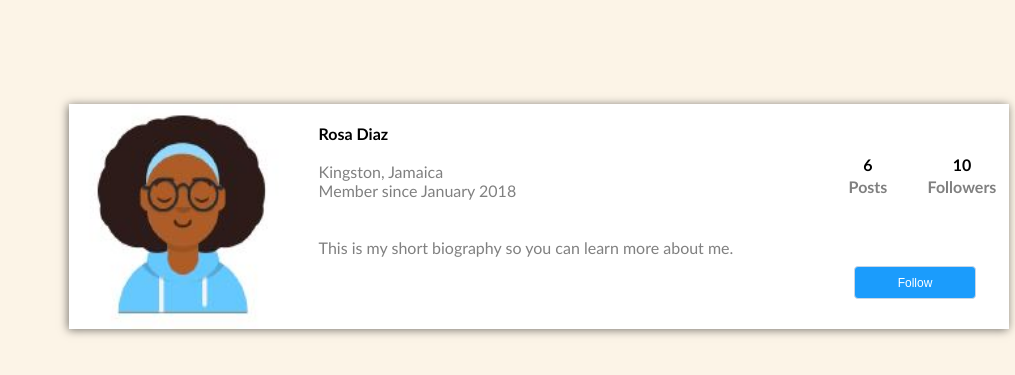
After one commit to VyrusBYF/info3180-project2, a Flask app: template app/templates/profile_test.html in a window 1320 px wide. The commit adds this page. Shown: the top 375 px of the page, without its empty margins (305-1320 px from the left). Run offline with Flask 2, Linux system fonts and the light colour scheme; the template is opened without the code that fills it, so the values that code supplies are empty; some libraries are stand-ins or nearby versions.

Commit message:
Finished profile page and homepage

```diff
--- a/app/forms.py
+++ b/app/forms.py
@@ -11,7 +11,7 @@
 from flask_wtf import FlaskForm
 from flask_wtf.file import FileRequired, FileAllowed
 from wtforms import StringField, SelectField, PasswordField, TextAreaField, FileField, IntegerField
-from wtforms.validators import InputRequired, DataRequired
+from wtforms.validators import InputRequired, DataRequired, Length
 
 class PostForm(FlaskForm):
 	caption = TextAreaField('Caption')
@@ -24,7 +24,7 @@ class RegistrationForm(FlaskForm):
 	lastname = StringField('Lastname', validators=[InputRequired()])
 	email = StringField('Email', validators=[InputRequired()])
 	location = StringField('Location', validators=[InputRequired()])
-	biography = TextAreaField('Biography')
+	biography = TextAreaField('Biography', validators=[Length(max=200, min=2)])
 	photo = FileField('Photo', validators=[FileRequired(), FileAllowed(['jpg', 'jpeg', 'png'])])
 
 
--- a/app/models.py
+++ b/app/models.py
@@ -25,7 +25,7 @@ class Users(db.Model):
     last_name = db.Column(db.String(80))
     email = db.Column(db.String(80))
     location = db.Column(db.String(80))
-    biography = db.Column(db.String(500))
+    biography = db.Column(db.String(200))
     pro_pic=db.Column(db.String(300))
     date_joined = db.Column(db.String(30))
 
@@ -63,7 +63,7 @@ class Posts (db.Model):
     id = db.Column(db.Integer, primary_key=True,unique=True)
     user_id = db.Column(db.Integer, db.ForeignKey('users.id'), nullable = False)
     photo = db.Column(db.String(300))
-    caption = db.Column(db.String(500))
+    caption = db.Column(db.String(200))
     created_on = db.Column(db.String(30))
 
 
--- a/app/static/css/app.css
+++ b/app/static/css/app.css
@@ -61,10 +61,9 @@ button:focus, button:active:focus, button.active:focus {
 .post-item{
 	display: grid;
 	background-color: white;
-	grid-template: 8% 52% 28% 10% / 50% 50%;
-	width: 50%;
-	height: 600px;
-	border: solid 0.02px black;
+	grid-template: 10% 52% 28% 10% / 50% 50%;
+	width: 450px;
+	height: 500px;
 	-webkit-box-shadow: -1px 1px 9px 0px rgba(0,0,0,0.53);
 	-moz-box-shadow: -1px 1px 9px 0px rgba(0,0,0,0.53);
 	box-shadow: -1px 1px 9px 0px rgba(0,0,0,0.53);
@@ -72,31 +71,37 @@ button:focus, button:active:focus, button.active:focus {
 
 #feed{
 	list-style: none;
+	margin-left: 25%;
 }
 .grid1{
 	/*border: solid 2px red;*/
 	grid-column: 1 / span 2;
 	display: flex;
+	text-align: center;
 	align-items: center;
 	font-size: 12px;
+	margin-top: 20px;
 }
 
 .grid2{
 	/*border: solid 2px red;*/
 	grid-column: 1 / span 2;
+	text-align: center;
+	margin-top: 20px;
 }
 
 
 .grid3{
 	/*border: solid 2px red;*/
 	grid-column: 1 / span 2;
-	margin-left: 8px;
-	margin-right: 8px;
+	margin-left: 20px;
+	margin-right: 20px;
+	margin-top: 20px;
 }
 .grid4{
 	/*border: solid 2px red;*/
 	grid-column: 1 / span 1;
-	margin-left: 8px;
+	margin-left: 12px;
 	display: flex;
 	align-items: center;
 }
@@ -113,14 +118,14 @@ button:focus, button:active:focus, button.active:focus {
 
 
 .grid1 img{
-	height: 20px;
-	width: 20px;
+	height: 30px;
+	width: 30px;
 	margin-right: 8px;
-	margin-left: 4px;
+	margin-left: 20px;
 }
 
 .grid2 img{
-	height: 300px;
+	height: 250px;
 	width: 100%;
 }
 .grid4 i{
@@ -135,8 +140,236 @@ ul{
 	list-style: none;
 }
 
-.like-button{
-	outline: none;
-	border: none;
-	background: none;
+/*-----------------------------------------------------------Profile Page------------------------------------------------------------------------*/
+
+.profile-card{
+	display: grid;
+	background-color: white;
+	grid-template: 10% auto auto / 24% 56% 10% 10%;
+	width: 940px;
+	height: 225px;
+	-webkit-box-shadow: -1px 1px 9px 0px rgba(0,0,0,0.53);
+	-moz-box-shadow: -1px 1px 9px 0px rgba(0,0,0,0.53);
+	box-shadow: -1px 1px 9px 0px rgba(0,0,0,0.53);
 }
+
+.pgrid1{
+	display: flex;
+	justify-content: center;
+	align-items: center;
+	/*border: solid 2px purple;*/
+	grid-row: 1 / span 3;
+}
+.pgrid2{
+	margin-left: 24px;
+	margin-top: 20px;
+	/*border: solid 2px purple;*/
+	grid-row: 1 / span 3 ;
+	font-family: Calibri;
+	color: #808080;
+}
+.pgrid3{
+	display: flex;
+	text-align: center;
+	align-items: center;
+	justify-content: center;
+	/*border: solid 2px purple;*/
+	grid-row: 1 / span 1;
+	font-family: Calibri;
+	font-weight: bold;
+	margin-top: 60px;
+
+
+}
+.pgrid3-2{
+	display: flex;
+	text-align: center;
+	align-items: center;
+	justify-content: center;
+	/*border: solid 2px purple;*/
+	font-family: Calibri;
+	font-weight: bold;
+	grid-row: 1 / span 1;
+	margin-top: 60px;
+}
+.pgrid3-3{
+	/*border: solid 2px purple;*/
+	grid-row: 2 / span 1;
+	grid-column: 3 / span 1;
+	text-align: center;
+	margin-top: 50px;
+	margin-bottom: -50px;
+	font-family: Calibri;
+	font-weight: bold;
+	color: #808080;
+}
+.pgrid3-4{
+	/*border: solid 2px purple;*/
+	grid-row: 2 / span 1;
+	grid-column: 4 / span 1;
+	text-align: center;
+	margin-top: 50px;
+	margin-bottom: -50px;
+	font-family: Calibri;
+	color: #808080;
+	font-weight: bold;
+}
+
+.pgrid4{
+	display: flex;
+	align-items: center;
+	justify-content: center;
+	/*border: solid 2px purple;*/
+	grid-column: 3 / span 2;
+	grid-row: 3 / span 1;
+	font-family: Calibri;
+}
+
+
+
+.pgrid1 img{
+	height: 100%;
+	width: 100%;
+}
+
+.pgrid2 span{
+	font-size: 16;
+	font-weight: bold;
+	color: black;
+}
+
+.pgrid4 button{
+	margin-top: 17px;
+	color:white;
+	background-color:#1B9CFC;
+	border-radius: 4px;
+	border: solid #c8d6e5 0.7px;
+	font-size: 12px;
+	width: 65%;
+	height: 30%;
+}
+
+#userposts{
+	margin-top: 30px;
+	display: block;
+	margin-left: -40px;
+}
+#userposts li{
+	display: inline-block;
+	vertical-align: middle;
+}
+#userposts img{
+	width: 300px;
+	height: 300px;
+	margin-right: 20px;
+	margin-bottom: 20px;
+
+}
+
+
+/*-----------------------------------------------------------Home Page------------------------------------------------------------------------*/
+
+
+.homegrid-outer{
+	margin-top: 100px;
+	/*border: solid purple 2px;*/
+	display: grid;
+	grid-template: 100% / 50% 50%;
+	width: 70%;
+	margin-left: 18%;
+}
+
+.homegrid-inner{
+	/*border: solid black 2px;*/
+	background-color: white;
+	display: grid;
+	grid-template: 33% 27% 39% / 25% 25% 25% 25%;
+	height: 400px;
+	-webkit-box-shadow: -1px 1px 9px 0px rgba(0,0,0,0.53);
+	-moz-box-shadow: -1px 1px 9px 0px rgba(0,0,0,0.53);
+	box-shadow: -1px 1px 9px 0px rgba(0,0,0,0.53);
+}
+.homephoto{
+	/*border: solid yellow 2px;*/
+	padding-right: 10px;
+	width: 100%;
+}
+
+.homegrid1{
+	width: 85%;
+	display: flex;
+	align-items: flex-end;
+	justify-content: center;
+	/*border: solid 2px red;*/
+	border-bottom: solid #D0D0D0 0.2px;
+	margin-top: 40px;
+	margin-left: 30px;
+	height: 60%;
+	grid-column: 1 / span 4;
+	font-family: Calibri;
+	font-weight: bold;
+}
+.homegrid2{
+	/*border: solid 2px green;*/
+	grid-row: 2 / span 1;
+	grid-column: 1 / span 4;
+	height: 90%;
+	margin-left: 40px;
+}
+.homegrid3{
+	text-align: center;
+	/*border: solid 2px green;*/
+	grid-row: 3 / span 1;
+	grid-column: 1 / span 2;
+}
+.homegrid3-2{
+	text-align: center;
+	/*border: solid 2px green;*/
+	grid-row: 3 / span 1;
+	grid-column: 3 / span 2;
+}
+
+
+
+
+
+.homegrid-outer img{
+	width: 100%;
+	height: 100%;
+}
+
+.homegrid1 span{
+	font-size: 30px;
+	font-family: Brush Script MT;
+}
+.homegrid1 i{
+	margin-bottom: 12px;
+}
+
+.regbtn{
+	color:white;
+	background-color: #4AC948;
+	border-radius: 4px;
+	border: solid #c8d6e5 0.7px;
+	font-size: 12px;
+	width: 85%;
+	height: 22%;
+	font-family: Calibri;
+	font-size: 17px;
+	margin-left: 20px;
+	margin-top: -35px;
+}
+
+.logbtn{
+	color:white;
+	background-color:#1B9CFC;
+	border-radius: 4px;
+	border: solid #c8d6e5 0.7px;
+	font-size: 12px;
+	width: 85%;
+	height: 22%;
+	font-family: Calibri;
+	font-size: 17px;
+	margin-right: 20px;
+	margin-top: -40px;
+}
--- /dev/null
+++ b/app/templates/profile_test.html
@@ -0,0 +1,44 @@
+<!DOCTYPE html>
+<html>
+<head>
+    <title>PROFILE PAGE</title>
+    <link rel="stylesheet" href="../static/css/app.css">
+    <script src="https://kit.fontawesome.com/a076d05399.js"></script>
+<header>
+</head>
+    <div>
+        <form method = "GET" enctype="multipart/form-data">
+            <button id="exbtn" type="submit" hidden>Explore</button>
+        </form>
+        <ul id="feed">
+            <li>
+                <div class="profile-card">
+                    <div class="pgrid1">
+                        <img src="../static/uploads/Rosa.JPG">
+                    </div>
+                    <div class="pgrid2">
+                        <span>Rosa Diaz</span><br><br>
+                        Kingston, Jamaica<br>
+                        Member since January 2018<br><br><br>
+                        This is my short biography so you can learn more about me.
+                    </div>
+                    <div class="pgrid3">
+                        6
+                    </div>
+                    <div class="pgrid3-2">
+                        10
+                    </div>
+                    <div class="pgrid3-3">
+                        Posts
+                    </div>
+                    <div class="pgrid3-4">
+                        Followers
+                    </div>
+                    <div class="pgrid4">
+                        <button>Follow</button>
+                    </div>
+                </div>
+            </li>
+        </ul>
+    </div>
+</html>
--- a/app/views.py
+++ b/app/views.py
@@ -125,6 +125,7 @@ def register():
         return message
     return render_template('register.html',form = form)
 
+
 @app.route('/api/auth/login', methods=['POST'])
 def login():
     error = None
@@ -145,6 +146,7 @@ def login():
                 return message
     return render_template('login.html', error=error)
 
+
 @app.route('/api/auth/logout', methods=['GET'])
 @requires_auth
 def logout():
@@ -155,6 +157,8 @@ def logout():
 def userPosts(user_id):
     form = PostForm()
 """
+
+
 @app.route('/api/users/<user_id>/posts', methods=['GET','POST'])
 @requires_auth
 def userPosts(user_id):
@@ -177,9 +181,24 @@ def userPosts(user_id):
         return jsonify(success_msg)
 
     elif request.method == 'GET':
-        posts = Posts.query.with_entities(Posts.user_id,Posts.photo, Posts.caption,Posts.created_on).all()
-        print (posts)
-    return 0
+        user = Users.query.with_entities(Users.id, Users.first_name, Users.last_name, Users.pro_pic, Users.location, Users.biography, Users.date_joined).filter_by(id = user_id).first()
+        info = Posts.query.with_entities(Posts.photo).filter_by(user_id = user_id).all()
+        post_count = Posts.query.filter_by(user_id = user_id).count()
+        follow_count = Follows.query.filter_by(user_id = user_id).count()
+        details={}
+        photos={'pics':[]}
+        details['fname']=user[1]
+        details['lname']=user[2]
+        details['pro_pic']="../static/uploads/" + str(user[3])
+        details['location']= user[4]
+        details['bio']=user[5]
+        details['join_date']= "Member since " + str(user[6])
+
+        for pic in info:
+            photos['pics'].append("../static/uploads/" + str(pic[0]))
+        return jsonify(user = details, posts = post_count, followers=follow_count, photos = photos)
+    return jsonify('Something went wrong!')
+
 
 @app.route('/api/posts', methods=['GET'])
 @requires_auth
--- a/migrations/env.py
+++ b/migrations/env.py
@@ -23,8 +23,8 @@ logger = logging.getLogger('alembic.env')
 # target_metadata = mymodel.Base.metadata
 from flask import current_app
 config.set_main_option(
-    'sqlalchemy.url', current_app.config.get(
-        'SQLALCHEMY_DATABASE_URI').replace('%', '%%'))
+    'sqlalchemy.url',
+    str(current_app.extensions['migrate'].db.engine.url).replace('%', '%%'))
 target_metadata = current_app.extensions['migrate'].db.metadata
 
 # other values from the config, defined by the needs of env.py,
```
Also changed, not shown: app/static/js/app.js (+67 -21 lines), migrations/versions/374da63e1924_.py (renamed from migrations/versions/04fd5430c64e_.py, +24 -11 lines), app/static/uploads/EM5QbGpXsAEeU-C.jfif (added), app/static/uploads/hoodclips_75341342_598072257633779_1060446092488465345_n.jpg (added), app/static/uploads/hoodville_82175394_189728855513328_3477460738300461385_n.jpg (added), app/static/uploads/vybzpromoja_80722072_263999757902889_409025215403007726_n.jpg (added).
